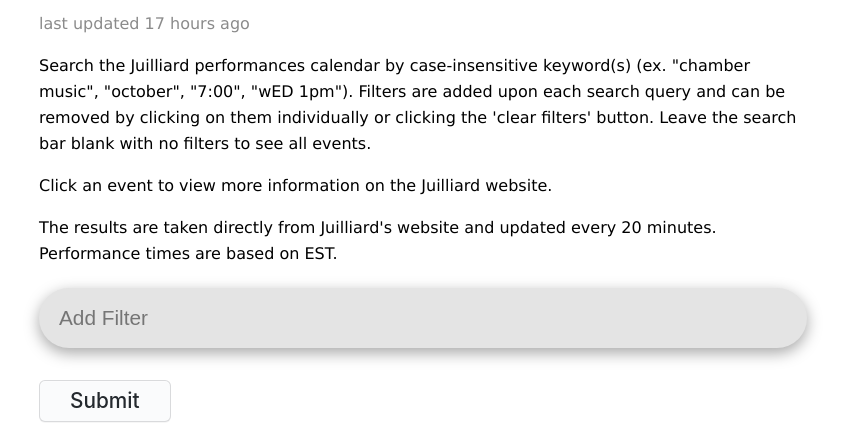
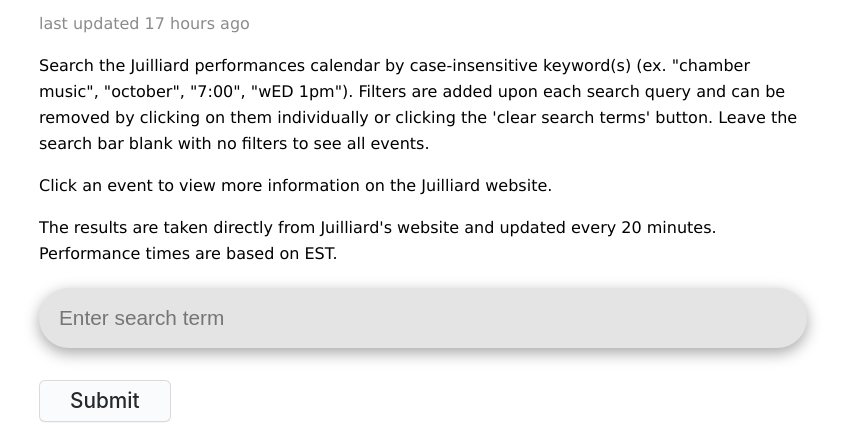
Before and after one commit to rsoeyadi/Juilliard-Calendar-Scraper, a Flask app: page / in a window 1280 px wide. Shown: the part 138-564 px from the top of the page, without its empty margins (217-1062 px from the left). Run offline with Flask 2, Linux system fonts and the light colour scheme; data comes from the database, SQL or seed files in the repository.

Commit message:
changed 'filters' to 'search terms'

```diff
--- a/templates/index.html
+++ b/templates/index.html
@@ -61,7 +61,7 @@
                 <p id="last-updated-text">last updated {{ lastUpdatedTime }} ago</p>
                 <p>
                     Search the Juilliard performances calendar by case-insensitive keyword(s) (ex. "chamber music", "october",
-                    "7:00", "wED 1pm"). Filters are added upon each search query and can be removed by clicking on them individually or clicking the 'clear filters' button. Leave the search bar blank with no filters to see all events.
+                    "7:00", "wED 1pm"). Filters are added upon each search query and can be removed by clicking on them individually or clicking the 'clear search terms' button. Leave the search bar blank with no filters to see all events.
                 </p>
                 <p>Click an event to view more information on the Juilliard website.</p>
                 <p>
@@ -72,9 +72,9 @@
 
             <form action="/add_keyword" , method="POST">
                 {% if not q %}
-                    <input type="search" name="q" placeholder="Add Filter">
+                    <input type="search" name="q" placeholder="Enter search term">
                 {% else %}
-                    <input type="search" name="q" placeholder="Add Filter" value="{{q}}">
+                    <input type="search" name="q" placeholder="Enter search term" value="{{q}}">
                 {% endif %}
                 <div class="button-wrapper">
                     <button name="add_keyword" type="submit">Submit</button>
@@ -84,7 +84,7 @@
             <hr>
             <form action="/clear_all_filters" , method="POST">
                 <input type="submit"
-                       value="clear filters"
+                       value="clear search terms"
                        name="clear_all_filters"
                        id="clear-filters-button">
             </input>
```
